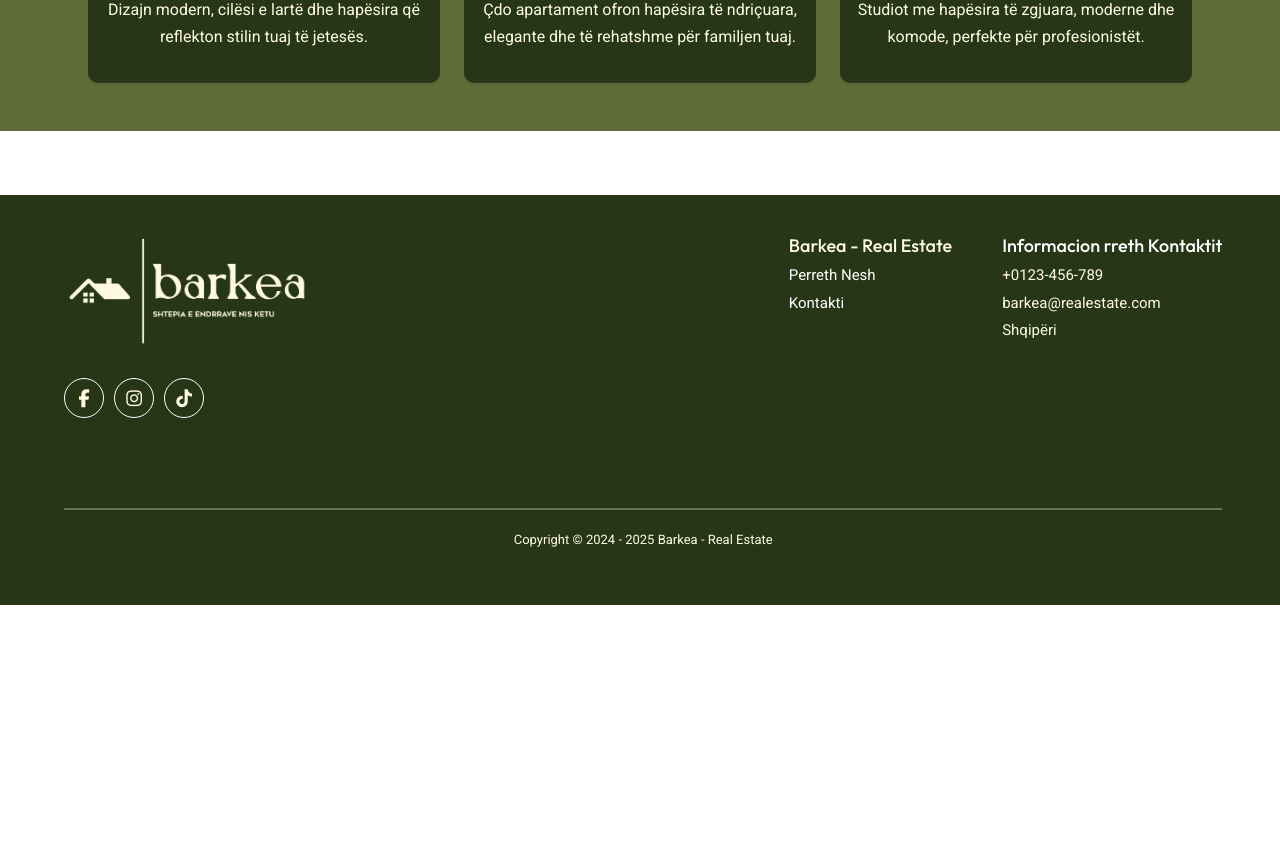
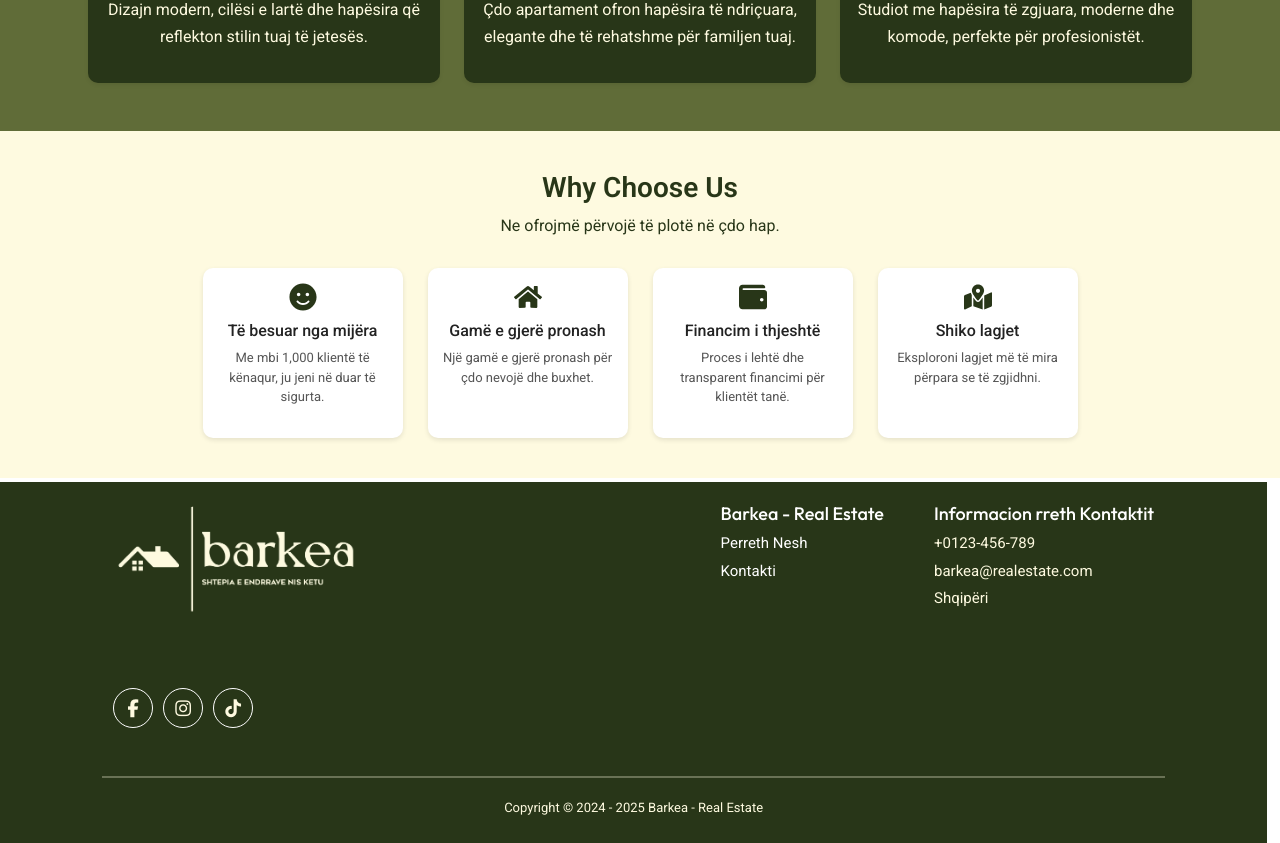
Before and after one commit to AmbraLino/Barkea, a React (Create React App) app in the folder frontend/: page / in a window 1280 px wide. Shown: the part 1875-2718 px from the top of the page. Before the commit the page ends 2480 px from the top, so only its background shows below. Built offline with nearby package versions, Linux system fonts and the light colour scheme.

Commit message:
shtimi i features ne home & ndryshimi ne footer

```diff
--- a/frontend/package.json
+++ b/frontend/package.json
@@ -15,6 +15,7 @@
     "react": "^19.2.0",
     "react-bootstrap": "^2.10.10",
     "react-dom": "^19.2.0",
+    "react-icons": "^5.5.0",
     "react-router-dom": "^7.9.4",
     "react-scripts": "5.0.1",
     "router-dom": "^3.0.3",
--- a/frontend/src/Base/Footer.css
+++ b/frontend/src/Base/Footer.css
@@ -6,18 +6,14 @@
 }
 
 .footer {
-    width: 100.5%;
-    background-color: #283618;
+    width: 99vw;
+    margin: 0;
+   position: relative;
+   left: 0;
+   background-color: #283618;
     color: #FEFAE0;
-    padding:40px 5%;
-    margin-top: 5%;
-    margin-left: -50vw;
-    margin-right: -50vw;
-    position: relative;
-    left: 50%;
-    right: 50%;
-    box-sizing: border-box;
-    overflow-x: hidden;
+    padding:10px 8%;
+    margin: 4px 0 0 0;
 }
 
 .footer-top {
@@ -26,6 +22,7 @@
     align-items: flex-start;
     flex-wrap: wrap;
     gap: 30px;
+    margin: 1%;
 }
 
 .footer-left {
@@ -42,14 +39,13 @@
 }
 
 .footer-logo {
-    /* margin-top: 120px;
-  display: flex;
-  gap: 10px; */
+    /* margin-top: 120px;*/
     position: absolute;
     bottom: 0px;
     left: 0;
     display: flex;
     gap: 10px;
+    margin-bottom: -20%;
 }
 
 .fb,
@@ -85,7 +81,6 @@
 .footer-title {
     font-size: 18px;
     font-family: "Outfit";
-    /* font-weight: bold; */
 
 }
 
@@ -128,6 +123,7 @@
     .footer-right .title {
         font-size: 16px;
     }
+
 }
 
 @media (max-width: 576px) {
@@ -157,8 +153,11 @@
     }
 
     .footer-logo {
+        position: static;
         justify-content: center;
-        gap: 8px;
+        display: flex;
+        gap: 10px;
+        margin-top: 20px;
     }
 
     .fb,
@@ -186,6 +185,7 @@
     .footer-terms {
         font-size: 12px;
     }
+
 }
 
 
--- a/frontend/src/Base/Footer.jsx
+++ b/frontend/src/Base/Footer.jsx
@@ -6,6 +6,7 @@ import logo from '../Images/barkea_logo_transparent.png';
 const Footer = () => {
 return(
     <div>
+
       <div className="footer">
         <div className="footer-top">
           <div className="footer-left">
@@ -28,7 +29,7 @@ return(
 
           <div className="footer-right">
             <div className="company">
-              <h3 className="footer-title">Barkea - Real Estate</h3>
+              <h3 className="footer-title"> <a href="/" style={{ textDecoration: "none", color: "white" }}>Barkea - Real Estate</a></h3>
                 <p>
                 <a href="/about" style={{ textDecoration: "none", color: "white" }} className="footer-info">
                   Perreth Nesh
--- a/frontend/src/MainPages/Home.css
+++ b/frontend/src/MainPages/Home.css
@@ -90,3 +90,73 @@
     height: 300px;
   }
 }
+
+/* Features */
+.choose-us {
+  background-color: #FEFAE0;
+  text-align: center;
+  padding: 40px 20px;
+  margin-bottom: 0;
+}
+
+.choose-us h2 {
+  font-size: 28px;
+  font-weight: 600;
+  margin-bottom: 10px;
+  color: #283618;
+}
+
+.choose-subtitle {
+  color: #283618;
+  margin-bottom: 30px;
+}
+
+.choose-grid {
+  display: flex;
+  flex-wrap: wrap;
+  justify-content: center;
+  gap: 25px;
+}
+
+.choose-card {
+  background: white;
+  padding: 15px;
+  width: 200px;
+  text-align: center;
+  box-shadow: 0 2px 5px rgba(0, 0, 0, 0.1);
+  border-radius: 10px;
+  /* transition: transform 0.3s; */
+}
+
+/* .choose-card:hover {
+  transform: translateY(-5px);
+} */
+
+.choose-icon {
+  font-size: 28px;
+  margin-bottom: 10px;
+  color: #283618;
+}
+
+.choose-card h4 {
+  font-size: 16px;
+  margin-bottom: 8px;
+  color: #222;
+}
+
+.choose-card p {
+  font-size: 13px;
+  color: #555;
+}
+
+@media (max-width: 768px) {
+  .choose-card {
+    width: 45%;
+  }
+}
+
+@media (max-width: 480px) {
+  .choose-card {
+    width: 90%;
+  }
+}
--- a/frontend/src/MainPages/Home.jsx
+++ b/frontend/src/MainPages/Home.jsx
@@ -7,6 +7,7 @@ import home22 from "../Images/home22.jpg";
 import home3 from "../Images/home3.jpg";
 import apt1 from "../Images/apt1.jpg";
 import studio1 from "../Images/studio1.jpg";
+ import { FaSmile, FaHome, FaWallet, FaMapMarkedAlt } from "react-icons/fa";
 import "./Home.css";
 
 const Home = () => {
@@ -107,6 +108,40 @@ const Home = () => {
       </div>
 
       <div className="home-section5"></div>
+
+
+     {/* Features */}
+     <div className="choose-us">
+             <h2>Why Choose Us</h2>
+             <p className="choose-subtitle">Ne ofrojmë përvojë të plotë në çdo hap.</p>
+
+             <div className="choose-grid">
+               <div className="choose-card">
+                 <FaSmile className="choose-icon" />
+                 <h4>Të besuar nga mijëra</h4>
+                 <p>Me mbi 1,000 klientë të kënaqur, ju jeni në duar të sigurta.</p>
+               </div>
+
+               <div className="choose-card">
+                 <FaHome className="choose-icon" />
+                 <h4>Gamë e gjerë pronash</h4>
+                 <p>Një gamë e gjerë pronash për çdo nevojë dhe buxhet.</p>
+               </div>
+
+               <div className="choose-card">
+                 <FaWallet className="choose-icon" />
+                 <h4>Financim i thjeshtë</h4>
+                 <p>Proces i lehtë dhe transparent financimi për klientët tanë.</p>
+               </div>
+
+               <div className="choose-card">
+                 <FaMapMarkedAlt className="choose-icon" />
+                 <h4>Shiko lagjet</h4>
+                 <p>Eksploroni lagjet më të mira përpara se të zgjidhni.</p>
+               </div>
+             </div>
+           </div>
+
     </div>
   );
 };
```
Also changed, not shown: 1 other file (tests, documents, lock files or other folders).
